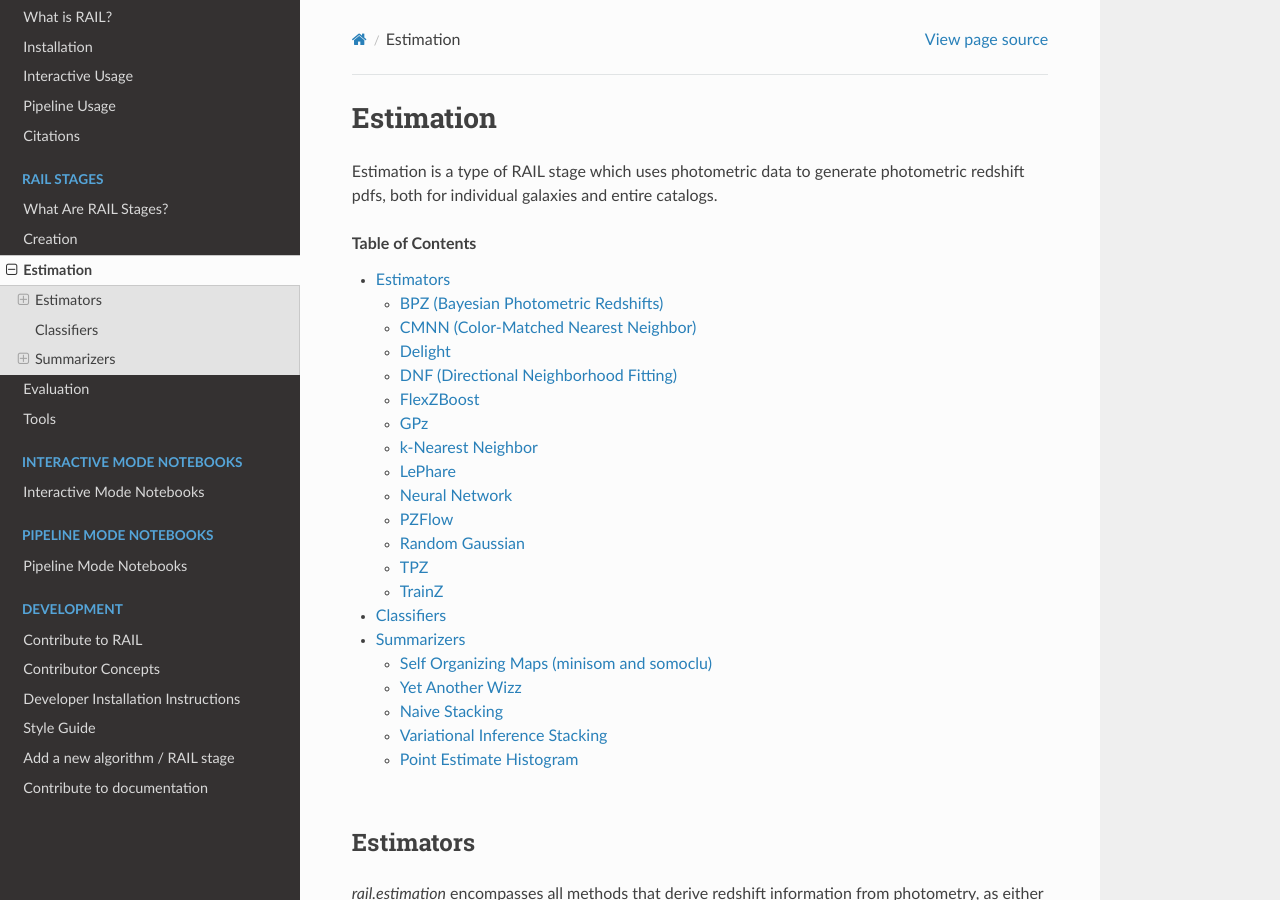
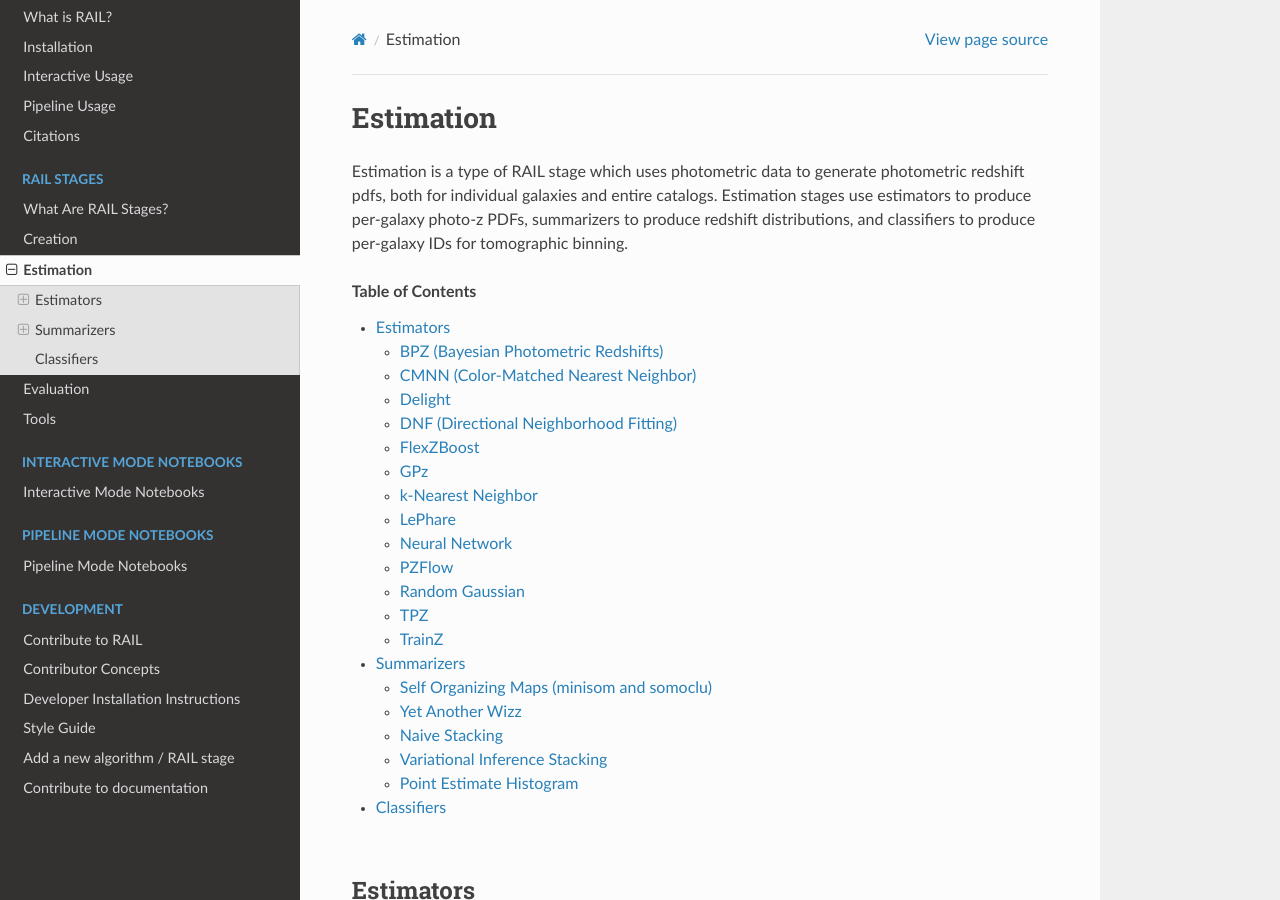
Before and after one commit to LSSTDESC/rail, a Sphinx documentation site: the page built from docs/source/rail_stages/estimation.rst, in a window 1280 px wide and 900 px high. Built offline with Sphinx 7.4.7 and the Read the Docs theme 3.1.0, drawn with Linux system fonts in a browser that asks for light colours; pages that are not in the unit, such as notebooks, are missing from menus; the version number could not be read and is left out; some of the changed text lies outside the part shown.

Commit message:
updated stage introductions

```diff
--- a/docs/source/rail_stages/creation.rst
+++ b/docs/source/rail_stages/creation.rst
@@ -8,7 +8,8 @@ Creation
 .. creating and modeling samples of photometric catalogs of galaxies and modifying them to add noise and biases
 
 Creation is a type of RAIL stage which creates and models samples of photometric
-catalogs of galaxies, and modifies them to add noise and biases.
+catalogs of galaxies, and modifies them to add noise and biases. Creation stages
+use creators to generate data, and degraders to add noise.
 
 .. flowchart
 
--- a/docs/source/rail_stages/estimation.rst
+++ b/docs/source/rail_stages/estimation.rst
@@ -9,6 +9,9 @@ Estimation
 
 Estimation is a type of RAIL stage which uses photometric data to generate
 photometric redshift pdfs, both for individual galaxies and entire catalogs.
+Estimation stages use estimators to produce per-galaxy photo-z PDFs, summarizers
+to produce redshift distributions, and classifiers to produce per-galaxy IDs for
+tomographic binning.
 
 .. flowchart
 
@@ -551,3 +542,15 @@ Use the point estimate histogram as n(z), baseline method.
 
 .. autoclass:: rail.estimation.algos.point_est_hist.PointEstHistMaskedSummarizer
     :noindex:
+
+======================
+Classifiers
+======================
+
+Classifiers are something.
+
+.. ===============
+.. Classifiers API
+.. ===============
+
+..
--- a/docs/source/rail_stages/tools.rst
+++ b/docs/source/rail_stages/tools.rst
@@ -7,7 +7,8 @@ Tools
 .. quick summary
 
 The tools namespace is not a type of RAIL stage, but it is called in the same
-way. It is a suite of utility stages.
+way. It is a collection of many utility modules for operations and calculations
+on photometry, catalogs, and more.
 
 .. flowchart
 
```
Also changed, not shown: other parts of docs/source/rail_stages/estimation.rst (+0 -12 lines), docs/source/rail_stages/evaluation.rst (+5 -5 lines).
